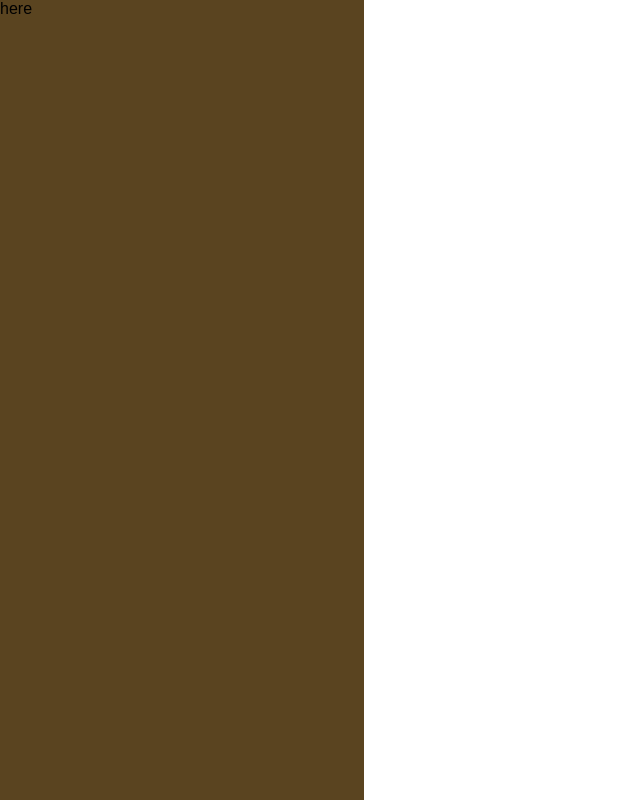
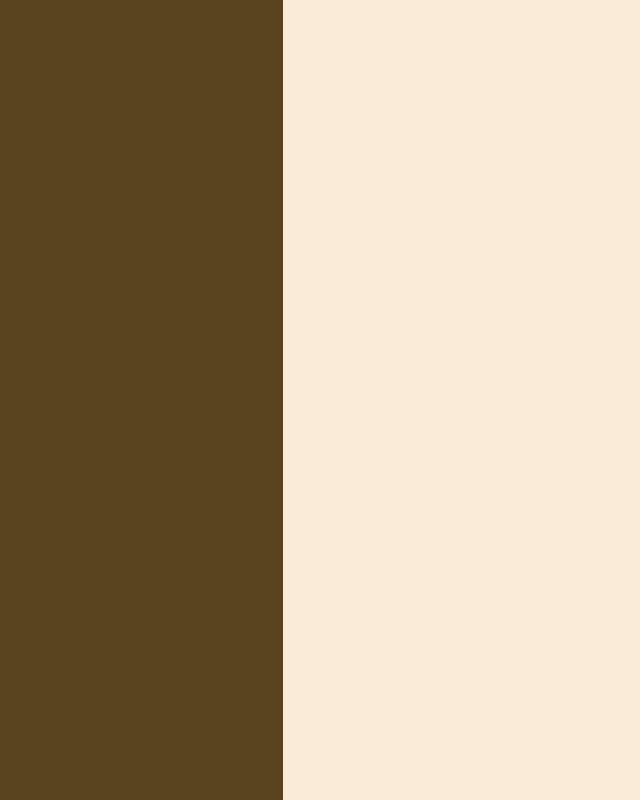
Before and after one commit to izzwerg/pet001, a React (Vite) app in the folder le-olde-notebooke/: page / in a window 1280 px wide. Shown: the whole page, without its empty margins (0-640 px from the left). Built offline with nearby package versions, Linux system fonts and the light colour scheme; a web font is replaced by a local one.

Commit message:
base layout

```diff
--- a/le-olde-notebooke/src/App.tsx
+++ b/le-olde-notebooke/src/App.tsx
@@ -1,5 +1,6 @@
 import css from "./App.module.css"
 import { DesktopMenu } from "./components/DesktopMenu/DesktopMenu"
+import { Page } from "./components/Page/Page"
 
 function App() {
 
@@ -7,6 +8,7 @@
     <>
       <div className={css.main}>
         <DesktopMenu />
+        <Page />
       </div>
     </>
   )
--- a/le-olde-notebooke/src/components/DesktopMenu/DesktopMenu.tsx
+++ b/le-olde-notebooke/src/components/DesktopMenu/DesktopMenu.tsx
@@ -2,6 +2,6 @@
 
 export const DesktopMenu = () => {
     return (
-        <div className={css.menu}>here</div>
+        <div className={css.menu}></div>
     )
 }
--- /dev/null
+++ b/le-olde-notebooke/src/components/Page/Page.module.css
@@ -0,0 +1,5 @@
+.container {
+    width: 100%;
+    height: 100%;
+    background-color: antiquewhite;
+}
--- /dev/null
+++ b/le-olde-notebooke/src/components/Page/Page.tsx
@@ -0,0 +1,7 @@
+import css from './Page.module.css'
+
+export const Page = () => {
+    return (
+        <div className={css.container}></div>
+    )
+}
```
